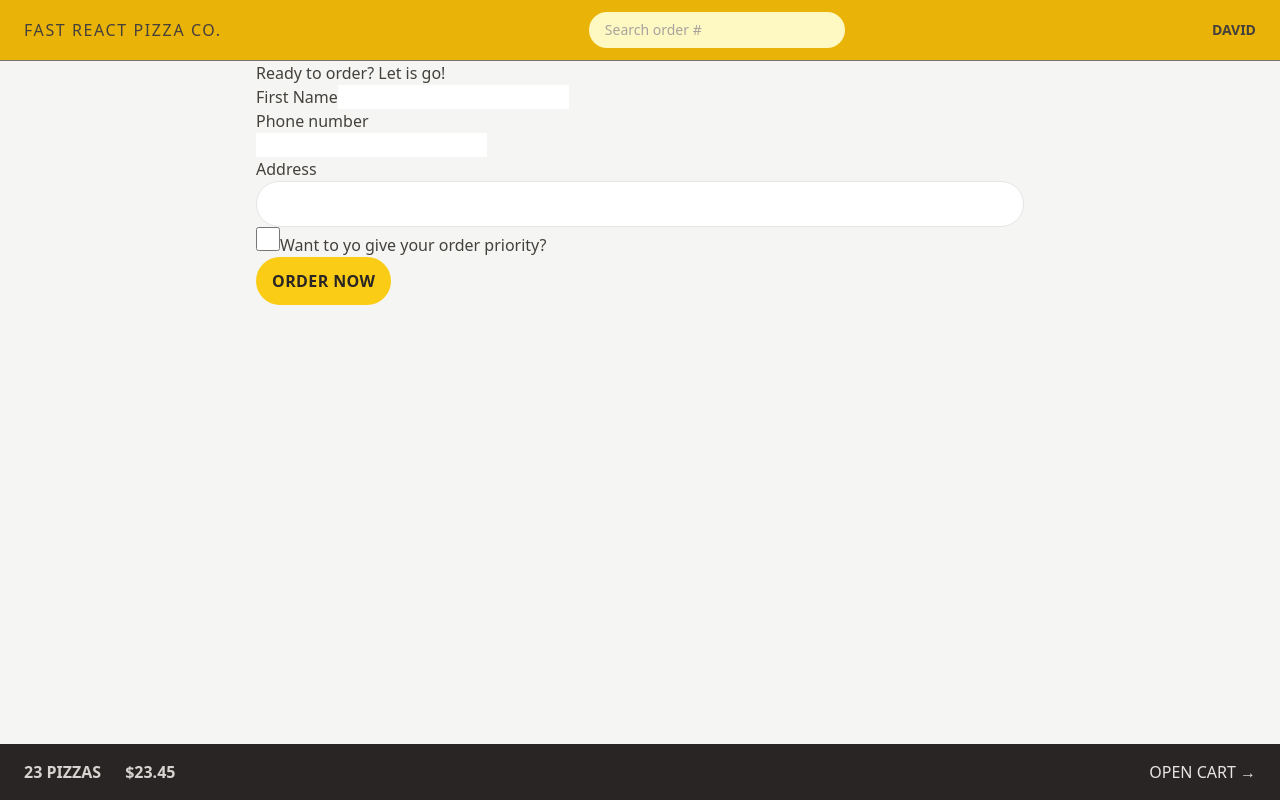
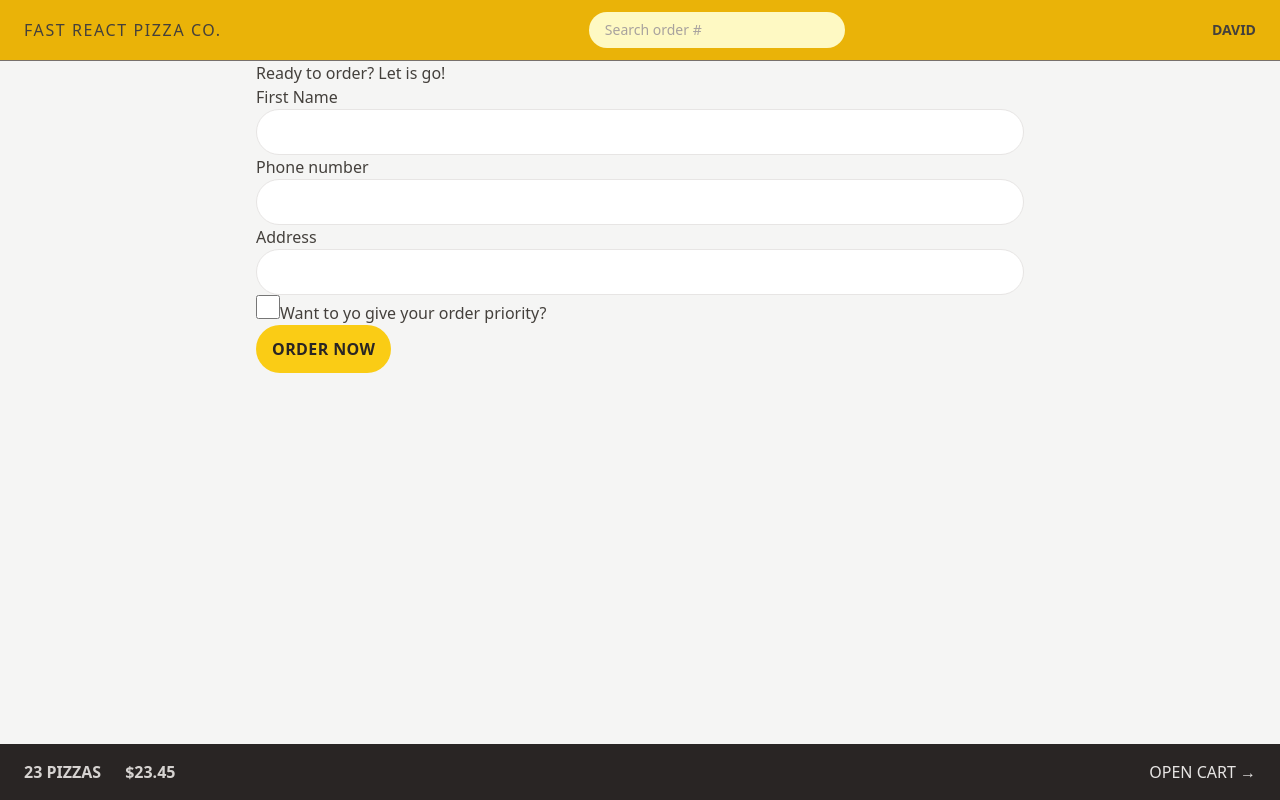
Before and after one commit to kiethohoai/fast-react-pizza, a React (Vite) app: page /order/new in a window 1280 px wide. Built offline with nearby package versions, Linux system fonts and the light colour scheme.

Commit message:
012 Reusing Styles With @apply

```diff
--- a/src/features/order/CreateOrder.jsx
+++ b/src/features/order/CreateOrder.jsx
@@ -48,13 +48,13 @@
       <Form method="POST" action="/order/new">
         <div>
           <label>First Name</label>
-          <input type="text" name="customer" required />
+          <input className="input" type="text" name="customer" required />
         </div>
 
         <div>
           <label>Phone number</label>
           <div>
-            <input type="tel" name="phone" required />
+            <input className="input" type="tel" name="phone" required />
           </div>
           {formErrors?.phone && <p>{formErrors.phone}</p>}
         </div>
--- a/src/index.css
+++ b/src/index.css
@@ -2,19 +2,11 @@
 @tailwind components;
 @tailwind utilities;
 
-/* body {
-  font-family: system-ui, -apple-system, BlinkMacSystemFont, 'Segoe UI', Roboto,
-    Oxygen, Ubuntu, Cantarell, 'Open Sans', 'Helvetica Neue', sans-serif;
-  background-color: #f7f7f7;
-  color: #444;
+@layer components {
+  .input {
+    @apply w-full rounded-full border border-stone-200 px-4 py-2 text-sm transition-all duration-300 placeholder:text-stone-400 focus:outline-none focus:ring focus:ring-yellow-400 md:px-6 md:py-3;
+  }
 }
-
-.layout {
-  display: grid;
-  grid-template-rows: auto 1fr auto;
-  gap: 32px;
-  height: 100dvh;
-} */
 
 /* https://dev.to/afif/i-made-100-css-loaders-for-your-next-project-4eje */
 .loader {
```
